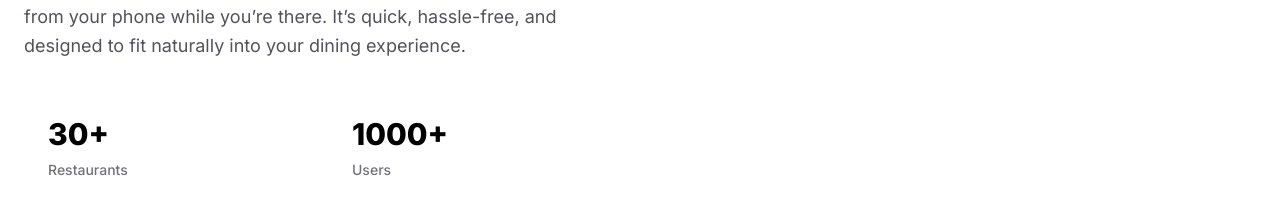
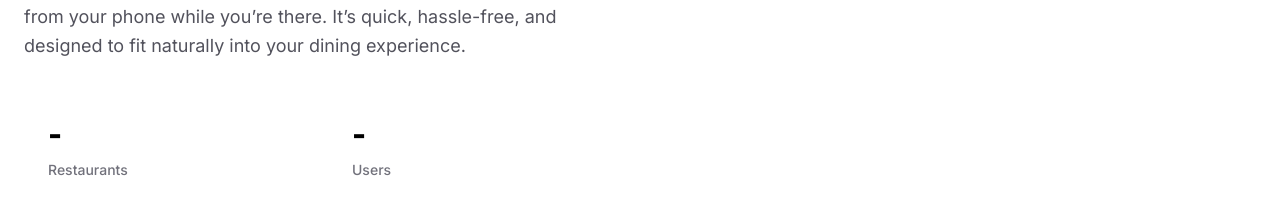
Before and after one commit to Elambert5/food-passport-website, a React (Vite) app: page / in a window 1280 px wide. Shown: the part 2109-2315 px from the top of the page. Built offline with nearby package versions, Linux system fonts and the light colour scheme; no server answers; the database is empty.

Commit message:
Data update

```diff
--- a/src/App.tsx
+++ b/src/App.tsx
@@ -305,11 +305,11 @@ export default function App() {
                 </p>
                 <div className="grid grid-cols-2 gap-6">
                   <div className="p-6 bg-brand-bg-alt dark:bg-zinc-900 rounded-2xl">
-                    <div className="text-3xl font-black mb-2">30+</div>
+                    <div className="text-3xl font-black mb-2">-</div>
                     <div className="text-sm text-zinc-500 font-medium">Restaurants</div>
                   </div>
                   <div className="p-6 bg-brand-bg-alt dark:bg-zinc-900 rounded-2xl">
-                    <div className="text-3xl font-black mb-2">1000+</div>
+                    <div className="text-3xl font-black mb-2">-</div>
                     <div className="text-sm text-zinc-500 font-medium">Users</div>
                   </div>
                 </div>
```
